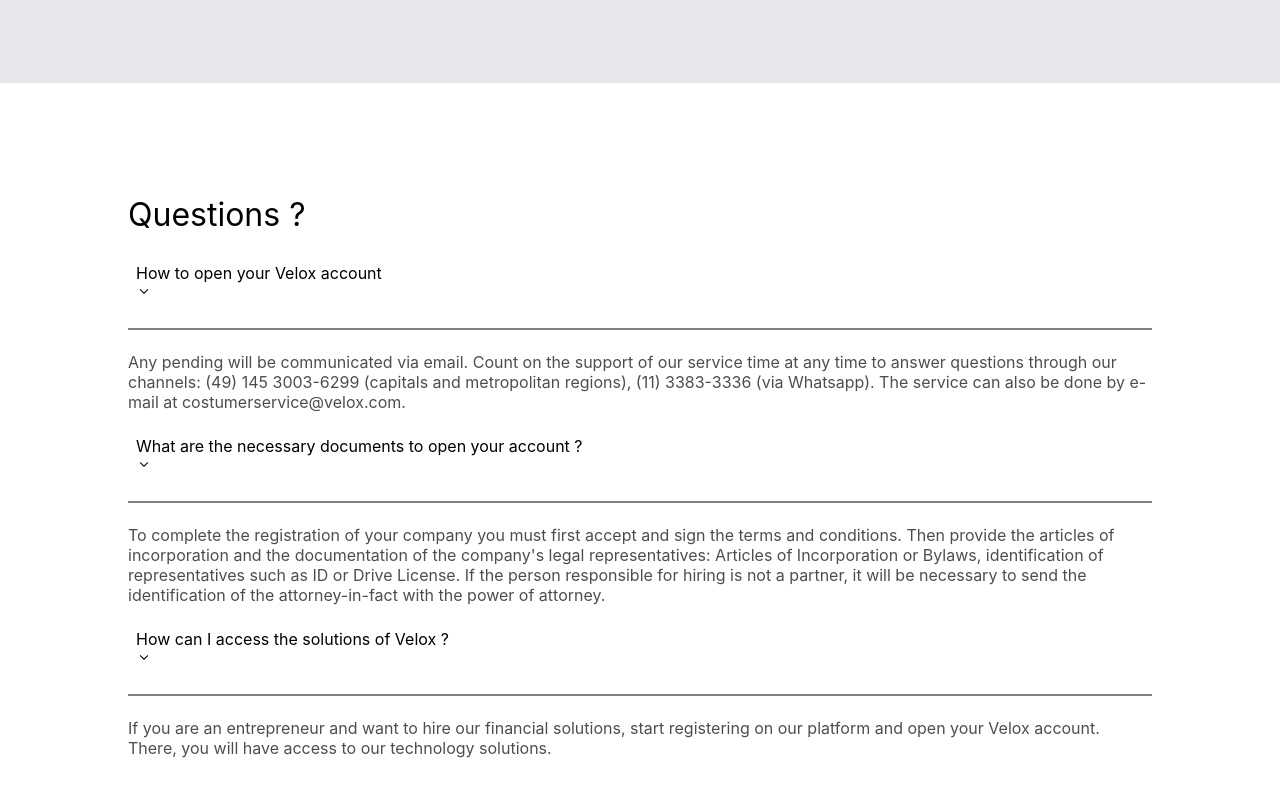
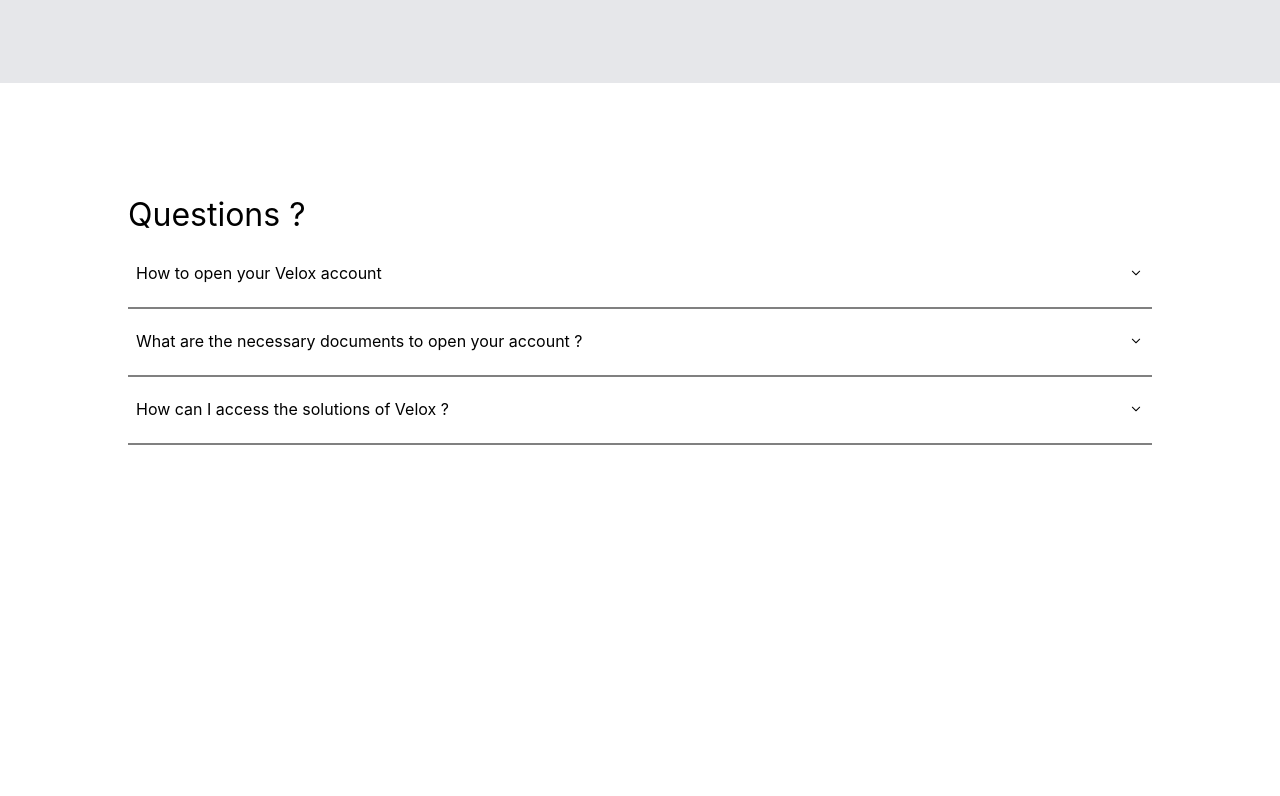
Before and after one commit to FrotaLucas/velox-turbo-internet, a React (Vite) app: page / in a window 1280 px wide. Shown: the part 2411-3207 px from the top of the page. After the commit the page ends 2934 px from the top, so only its background shows below. Built offline with nearby package versions, Linux system fonts and the light colour scheme.

Commit message:
add comments and fix bug at file style

```diff
--- a/src/questions/style.ts
+++ b/src/questions/style.ts
@@ -19,12 +19,13 @@
 
 const QuestionItem = styled.div<{trigger: boolean}>`
   width: 100%;
-  position: relative;
+  position: relative;//importante para fazer o widht do span se basear no width de QuestionItem
 
   > div:nth-child(1){
     position: relative;
     padding: 24px 8px;
-
+    display: flex;
+    justify-content: space-between;
   }
   span {
     position: absolute;
@@ -35,8 +36,7 @@
   > div:nth-child(3) {
     padding-top: 24px;
     color: #000000b2;
-    height: ${({trigger}) => ( trigger && '300px')};
-    display: ${({trigger})=>(trigger ? 'none' : 'block' )};
+    display: ${({trigger})=>(trigger ? 'block' : 'none' )};
   }
 `;
 export {QuestionItem};
```
